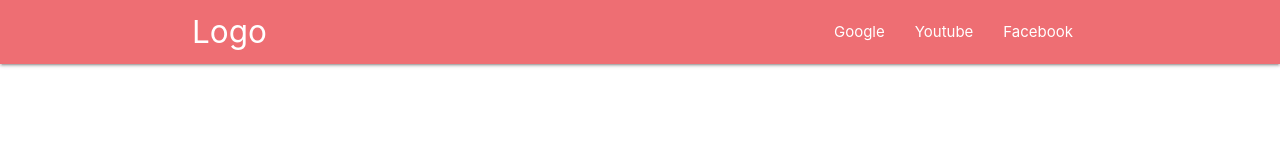
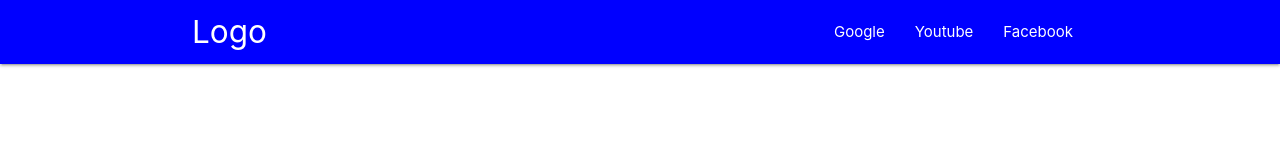
Before and after one commit to farrellmochammad/learnmaterialize, a plain HTML site: page materialize/index.html in a window 1280 px wide. Shown: the top 160 px of the page. Drawn offline with nearby package versions, Linux system fonts and the light colour scheme; grey boxes are pictures that could not be loaded.

Commit message:
perubahan

```diff
--- a/materialize/index.html
+++ b/materialize/index.html
@@ -4,10 +4,15 @@
         <link href="https://fonts.googleapis.com/icon?family=Material+Icons"
         rel="stylesheet">
         <link rel="stylesheet" href="css/materialize.min.css" type="text/css">
+        <style>
+            .topnav{
+                background: blue;
+            }
+        </style>
     </head>
 
     <body>
-        <nav>
+        <nav class = "topnav">
             <div class="container">
                     <div class="nav-wrapper">
                         <a href="#" class="brand-logo">Logo</a>
```
